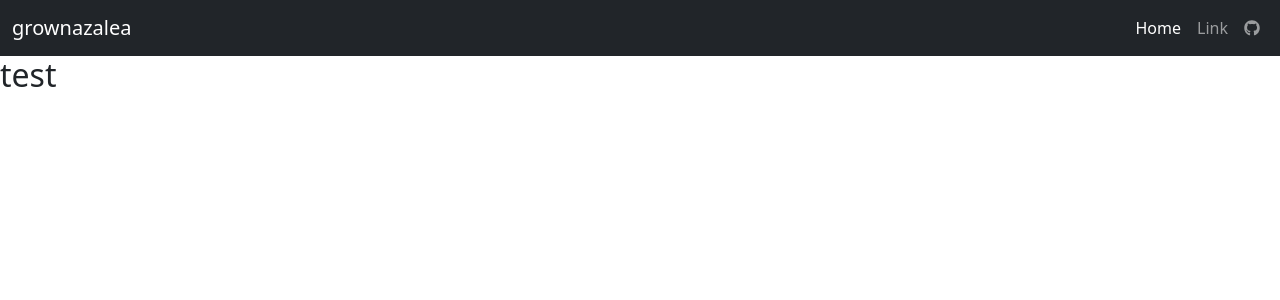
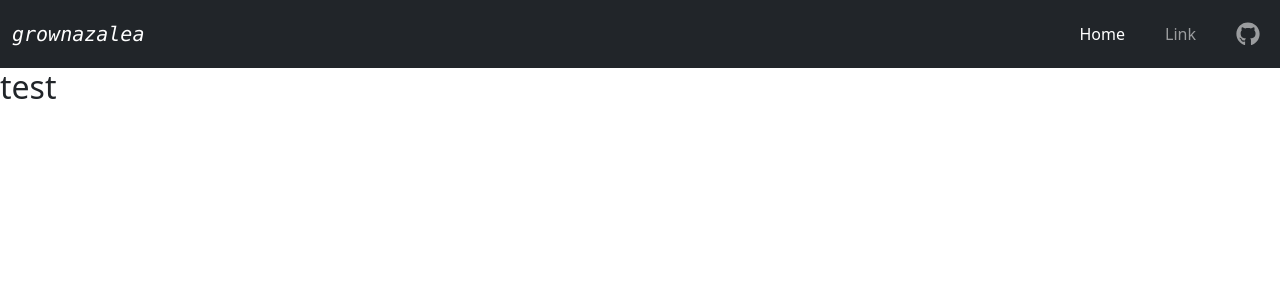
Before and after one commit to babyazalea/grownazalea, a Next.js app: page / in a window 1280 px wide. Shown: the top 300 px of the page. Built offline with nearby package versions, Linux system fonts and the light colour scheme.

Commit message:
styling header

```diff
--- a/components/header.js
+++ b/components/header.js
@@ -17,11 +17,17 @@ export default function Header() {
           >
             <span className="navbar-toggler-icon"></span>
           </button>
-          <div className="collapse navbar-collapse" id="navbarTogglerDemo01">
-            <a className="navbar-brand me-auto" href="#">
-              grownazalea
+          <div
+            className="collapse navbar-collapse flex-column-sm align-items-center"
+            id="navbarTogglerDemo01"
+          >
+            <a
+              className="navbar-brand me-auto d-flex flex-column align-items-lg-center"
+              href="#"
+            >
+              <span className="font-monospace fst-italic">grownazalea</span>
             </a>
-            <ul className="navbar-nav mb-2 mb-lg-0 justify-content-end">
+            <ul className="navbar-nav mb-2 mb-lg-0 justify-content-end align-items-lg-center gap-lg-4">
               <li className="nav-item">
                 <a className="nav-link active" aria-current="page" href="#">
                   Home
@@ -33,7 +39,10 @@ export default function Header() {
                 </a>
               </li>
               <li className="nav-item">
-                <a className="nav-link" style={{ cursor: "pointer" }}>
+                <a
+                  className="nav-link"
+                  style={{ cursor: "pointer", fontSize: "1.5rem" }}
+                >
                   <FontAwesomeIcon icon={faGithub} />
                 </a>
               </li>
```
